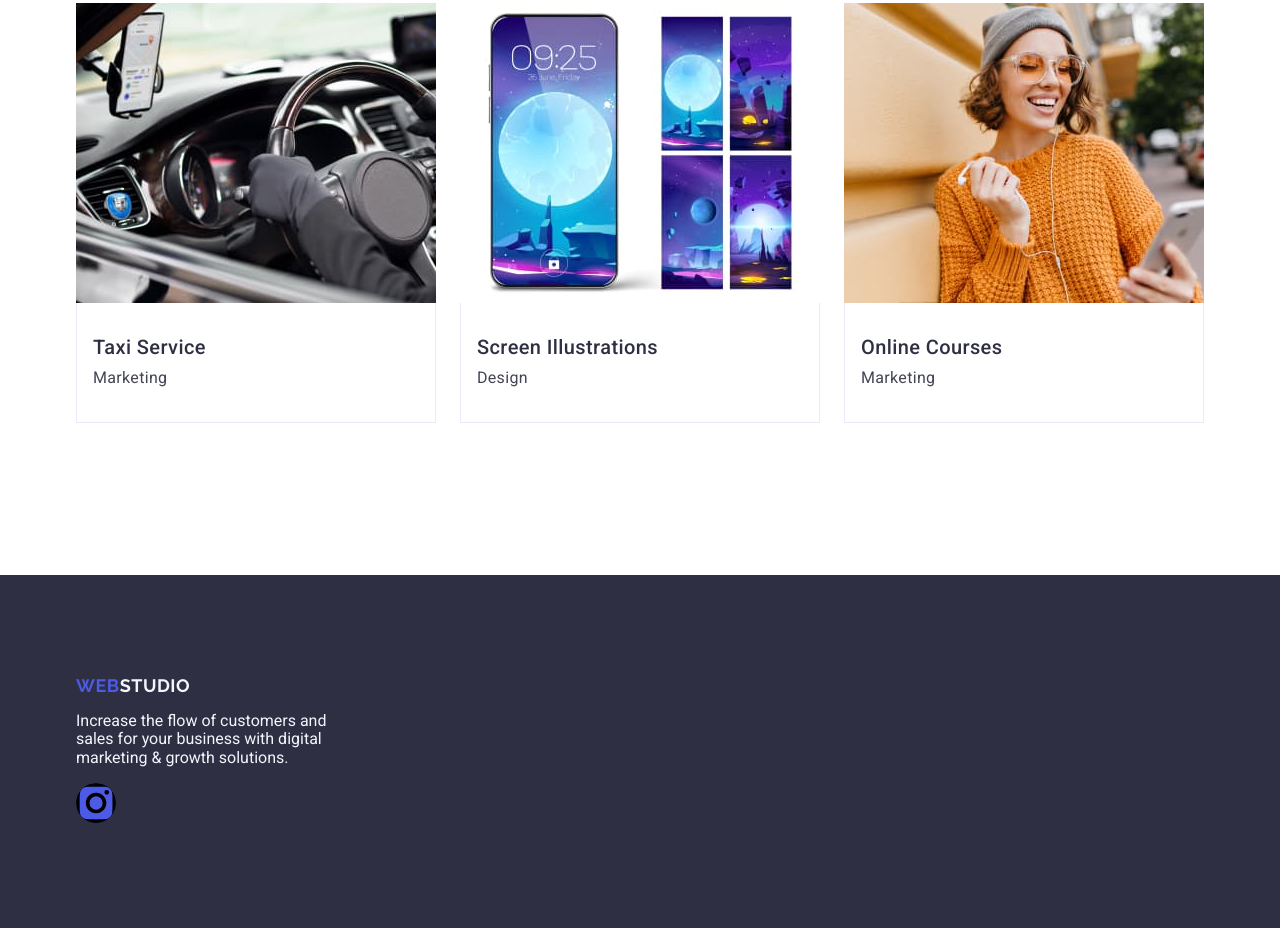
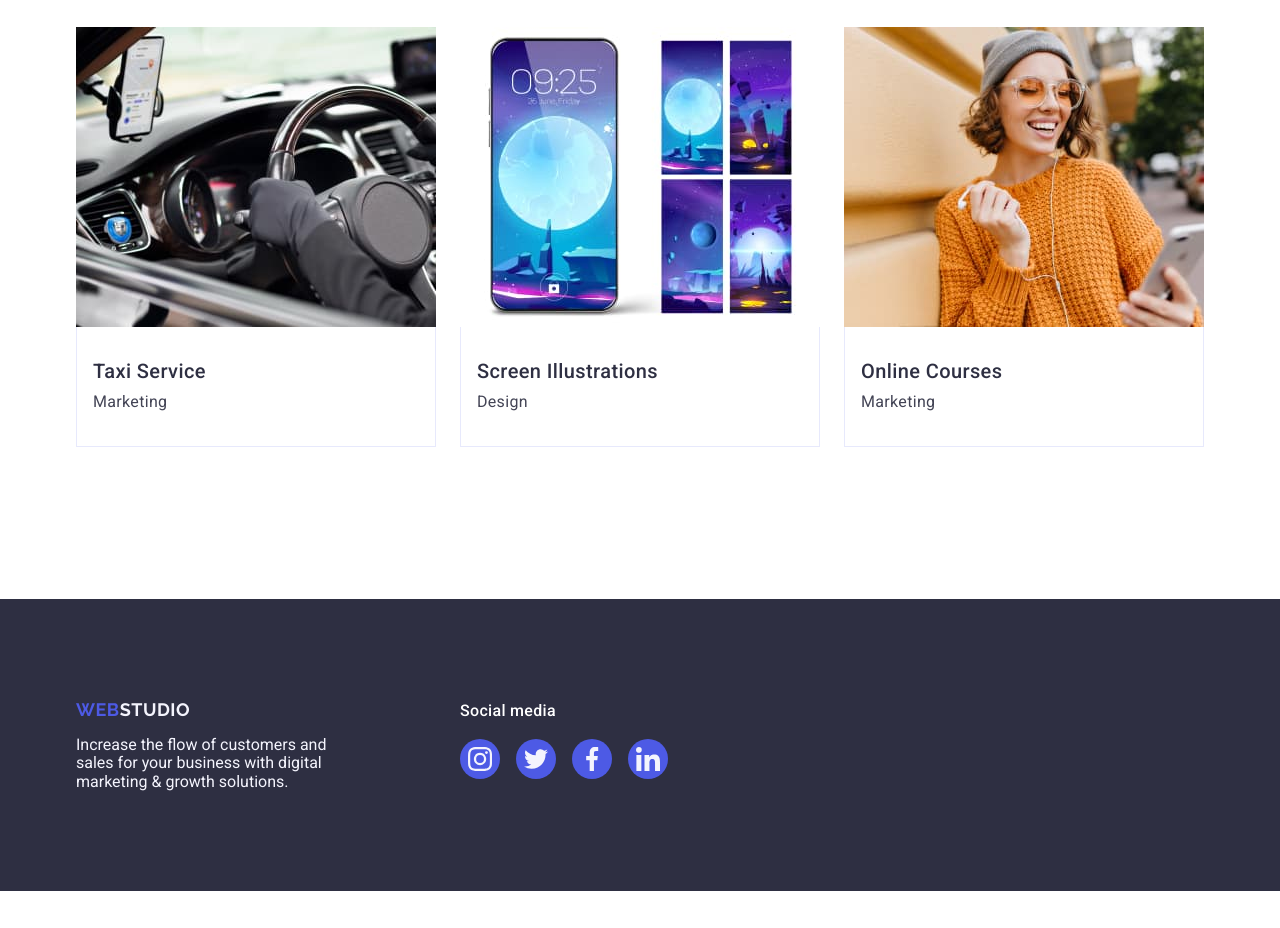
Before and after one commit to VZyma/goit-markup-hw-04, a plain HTML site: page index.html in a window 1280 px wide. Shown: the part 2548-3476 px from the top of the page. After the commit the page ends 3439 px from the top, so only its background shows below. Drawn offline with nearby package versions, Linux system fonts and the light colour scheme.

Commit message:
Summary commit

```diff
--- a/css/style.css
+++ b/css/style.css
@@ -286,11 +286,9 @@ color: #4D5AE5;
     padding-bottom: 120px;
 }
 
-/* .our-team-container {
-    width: 1158px;
-    margin: 0 auto;
+.our-team-container {
     padding: 32px 0;
-} */
+}
 
 .our-team-title {
     color: var(--second-title-color);
@@ -318,9 +316,9 @@ color: #4D5AE5;
         0px 2px 1px rgba(46, 47, 66, 0.08);
 }
 
-.team-text{
+/* .team-text{
     padding: 32px 0 8px 0;
-}
+} */
 
 .our-team-name{
     text-align: center;
@@ -409,16 +407,15 @@ color: #4D5AE5;
     box-shadow: 0px 1px 6px rgba(46, 47, 66, 0.08),
         0px 1px 1px rgba(46, 47, 66, 0.16),
         0px 2px 1px rgba(46, 47, 66, 0.08);
+}
+
+.portfolio-item:hover .portfolio-item-text {
     transform: translateY(0%);
 }
 
-.portfolio-item-text-container {
+.portfolio-wrap-text-container {
     position: relative;
     overflow: hidden;
-}
-
-.portfolio-item-text-container:hover {
-    transform: translateY(0%);
 }
 
 .portfolio-item-container {
@@ -492,6 +489,15 @@ color: #4D5AE5;
 
 }
 
+.footer-container {
+    display: flex;
+    align-items:baseline
+}
+
+.footer-logo-container {
+    margin-right: 120px;
+}
+
 .footer-logo {
   font-family: "Raleway", sans-serif;
   font-style: normal;
@@ -530,24 +536,40 @@ color: #4D5AE5;
   max-width: 264px;
 }
 
-.footer-icon {
+.socail-text {
+    color: #FFFFFF;
+    font-weight: 500;
+    font-size: 16px;
+    line-height: 1.5;
+    letter-spacing: 0.02em;
+    margin-bottom: 16px;
+}
+
+.social-list {
     display: flex;
     gap: 16px;
-    cursor: pointer;
 }
 
-.button-footer {
-    border: none;
-    padding: 0;
-    background-color: #2E2F42;
+.social-item {
+    width: 40px;
+    height: 40px;
 }
 
-.button-icon-footer {
-    content: "";
-    margin-top: 16px;
+.social-item-link {
+    background-color: #4d5ae5;
+    width: 100%;
+    height: 100%;
     border-radius: 50%;
-    background: #4D5AE5;
-    background-size: 24px;
-    background-repeat: no-repeat;
-    background-position: center;
+    display: flex;
+    align-items: center;
+    justify-content: center;
 }
+
+.social-item-link:hover,
+.social-item-link:focus {
+    background-color: #31d0aa;
+}
+
+.social-item-icon {
+    fill: #f4f4fd;
+}
--- a/index.html
+++ b/index.html
@@ -116,10 +116,8 @@
                 width="264"
                 height="260"
               />
-              <div class="team-text">
               <h3 class="our-team-name">Mark Guerrero</h3>
               <p class="our-team-job">Product Designer</p>
-              </div>
               <div>
                 <ul class="team-icons">
                   <li class="team-item-icon">
@@ -297,7 +295,7 @@
           <h2 class="portfolio-title">Our Portfolio</h2>
           <ul class="portfolio-list">
             <li class="portfolio-item">
-              <div class="portfolio-item-text-container">
+              <div class="portfolio-wrap-text-container">
                 <img
                   class="portfolio-img"
                   src="./images/BankingApp.jpg"
@@ -316,60 +314,95 @@
               </div>
             </li>
             <li class="portfolio-item">
+              <div class="portfolio-wrap-text-container">
                 <img
                   class="portfolio-img"
                   src="./images/CashlessPayment.jpg"
                   alt="CashlessPayment"
                   width="360"
                 />
+                <p class="portfolio-item-text">
+                  14 Stylish and User-Friendly App Design Concepts · Task
+                  Manager App · Calorie Tracker App · Exotic Fruit Ecommerce App
+                  · Cloud Storage App
+                </p>
+              </div>
               <div class="portfolio-item-container">
                 <h3 class="portfolio-name">Cashless Payment</h3>
                 <p class="portfolio-target">Marketing</p>
               </div>
             </li>
             <li class="portfolio-item">
+              <div class="portfolio-wrap-text-container">
                 <img
                   class="portfolio-img"
                   src="./images/MeditationApp.jpg"
                   alt="MeditationApp"
                   width="360"
                 />
+                <p class="portfolio-item-text">
+                  14 Stylish and User-Friendly App Design Concepts · Task
+                  Manager App · Calorie Tracker App · Exotic Fruit Ecommerce App
+                  · Cloud Storage App
+                </p>
+              </div>
               <div class="portfolio-item-container">
                 <h3 class="portfolio-name">Meditation App</h3>
                 <p class="portfolio-target">App</p>
               </div>
             </li>
             <li class="portfolio-item">
+              <div class="portfolio-wrap-text-container">
                 <img
                   class="portfolio-img"
                   src="./images/TaxiService.jpg"
                   alt="TaxiService"
                   width="360"
                 />
+                <p class="portfolio-item-text">
+                  14 Stylish and User-Friendly App Design Concepts · Task
+                  Manager App · Calorie Tracker App · Exotic Fruit Ecommerce App
+                  · Cloud Storage App
+                </p>
+              </div>
               <div class="portfolio-item-container">
                 <h3 class="portfolio-name">Taxi Service</h3>
                 <p class="portfolio-target">Marketing</p>
               </div>
             </li>
             <li class="portfolio-item">
+              <div class="portfolio-wrap-text-container">
                 <img
                   class="portfolio-img"
                   src="./images/ScreenIllustrations.jpg"
                   alt="ScreenIllustrations"
                   width="360"
                 />
+                <p class="portfolio-item-text">
+                  14 Stylish and User-Friendly App Design Concepts · Task
+                  Manager App · Calorie Tracker App · Exotic Fruit Ecommerce App
+                  · Cloud Storage App
+                </p>
+              </div>
               <div class="portfolio-item-container">
                 <h3 class="portfolio-name">Screen Illustrations</h3>
                 <p class="portfolio-target">Design</p>
               </div>
             </li>
             <li class="portfolio-item">
+              <div class="portfolio-wrap-text-container">
                 <img
                   class="portfolio-img"
                   src="./images/OnlineCourses.jpg"
                   alt="OnlineCourses"
                   width="360"
                 />
+                <p class="portfolio-item-text">
+                  14 Stylish and User-Friendly App Design Concepts · Task
+                  Manager App · Calorie Tracker App · Exotic Fruit Ecommerce App
+                  · Cloud Storage App
+                </p>
+              </div>
               <div class="portfolio-item-container">
                 <h3 class="portfolio-name">Online Courses</h3>
                 <p class="portfolio-target">Marketing</p>
@@ -381,6 +414,7 @@
     </main>
     <footer class="footer">
       <div class="container footer-container">
+        <div class="footer-logo-container">
           <a class="footer-logo" href="./index.html"
             >Web<span class="studio-footer">Studio</span></a
           >
@@ -388,16 +422,40 @@
             Increase the flow of customers and sales for your business with
             digital marketing & growth solutions.
           </p>
-
-        <ul class="footer-icon">
-          <li>
-            <button class="button-footer">
-              <svg class="button-icon-footer" width="40px" height="40px">
+        </div>
+        <div>
+          <p class="socail-text">Social media</p>
+          <ul class="social-list">
+            <li class="social-item">
+              <a class="social-item-link" href="">
+                <svg class="social-item-icon" width="24px" height="24px">
                   <use href="./images/icons.svg#icon-instagram"></use>
                 </svg>
-            </button>
+              </a>
+            </li>
+            <li class="social-item">
+              <a class="social-item-link" href="">
+                <svg class="social-item-icon" width="24px" height="24px">
+                  <use href="./images/icons.svg#icon-twitter"></use>
+                </svg>
+              </a>
+            </li>
+            <li class="social-item">
+              <a class="social-item-link" href="">
+                <svg class="social-item-icon" width="24px" height="24px">
+                  <use href="./images/icons.svg#icon-facebook"></use>
+                </svg>
+              </a>
+            </li>
+            <li class="social-item">
+              <a class="social-item-link" href="">
+                <svg class="social-item-icon" width="24px" height="24px">
+                  <use href="./images/icons.svg#icon-linkedin"></use>
+                </svg>
+              </a>
             </li>
           </ul>
+        </div>
       </div>
     </footer>
   </body>
```
Lines whose indentation alone changed are shown as unchanged.
